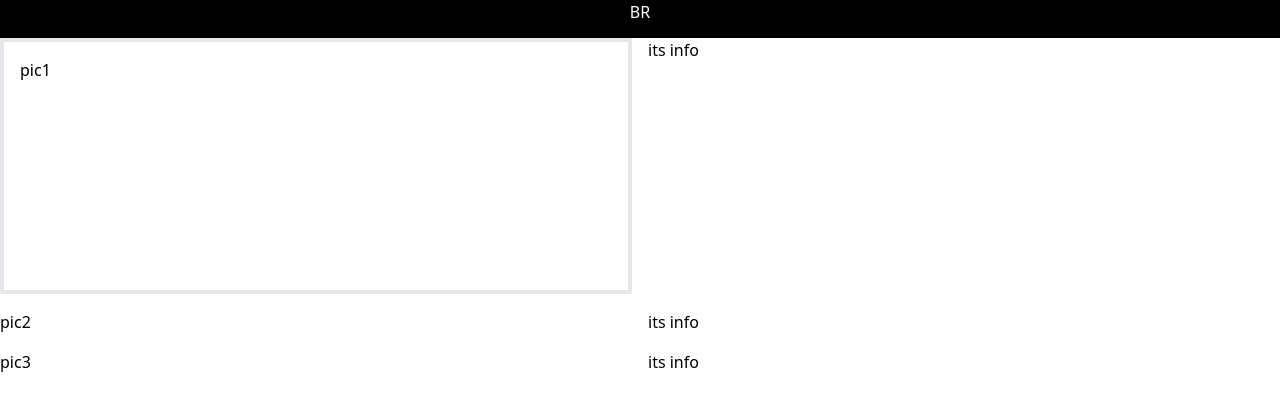
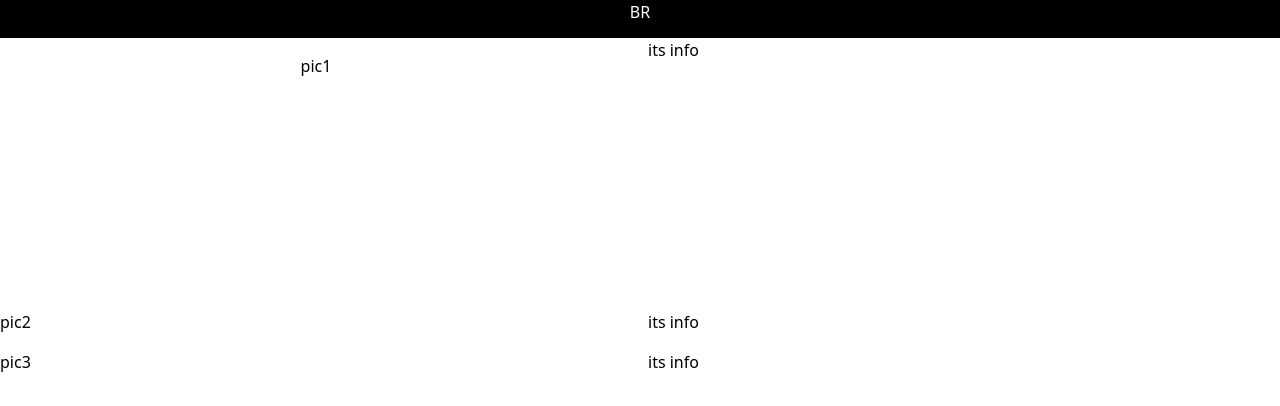
Before and after one commit to treva556/robots-portfolio, a React (Create React App) app: page / in a window 1280 px wide. Shown: the top 406 px of the page. Built offline with nearby package versions, Linux system fonts and the light colour scheme.

Commit message:
body and header

```diff
--- a/src/pages/Main.js
+++ b/src/pages/Main.js
@@ -3,9 +3,9 @@ import React from "react";
 function Main() {
   return (
     <div className="grid grid-cols-2 gap-4">
-        <div className="box-border h-64 w-110 p-4 border-4">
+        <div className="box-border h-64 w-110 p-4 items-center">
 
-            <p>pic1</p>
+            <p className=" text-center">pic1</p>
 
         </div>
         <div>
```
